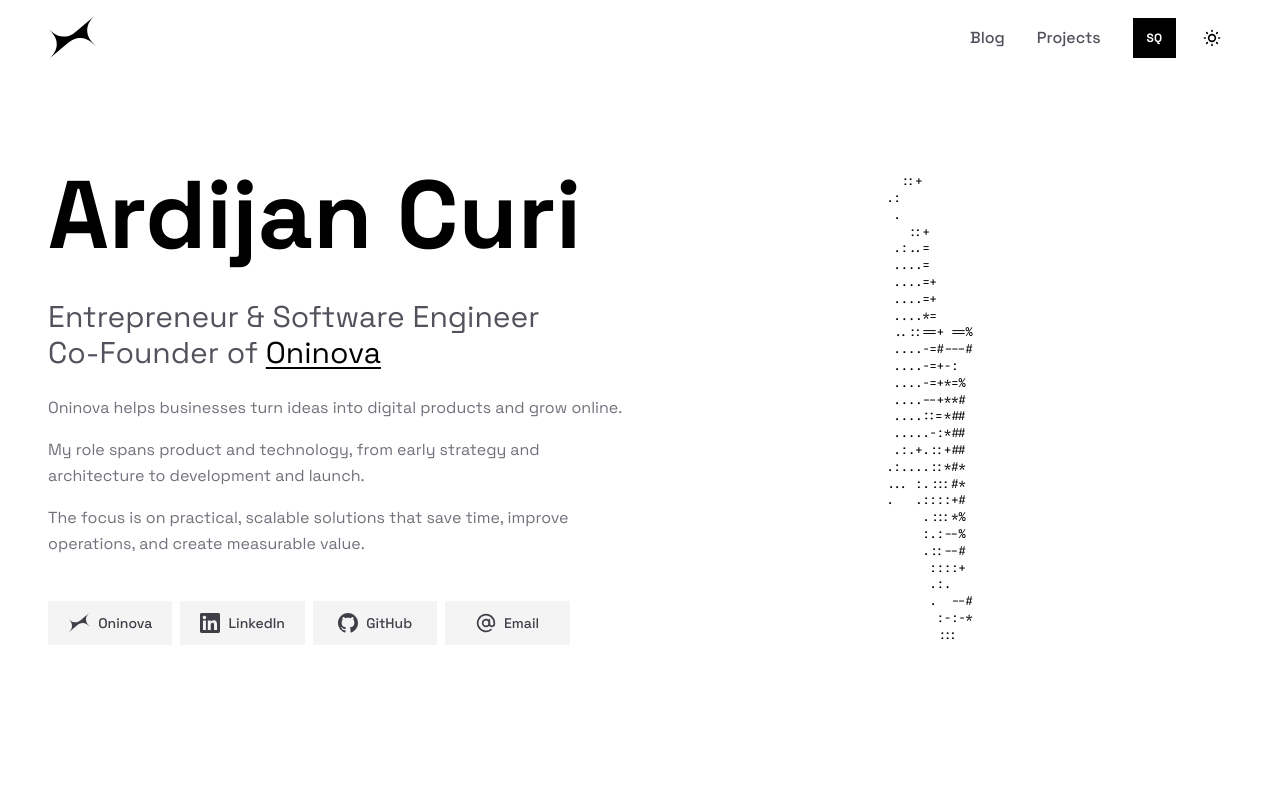
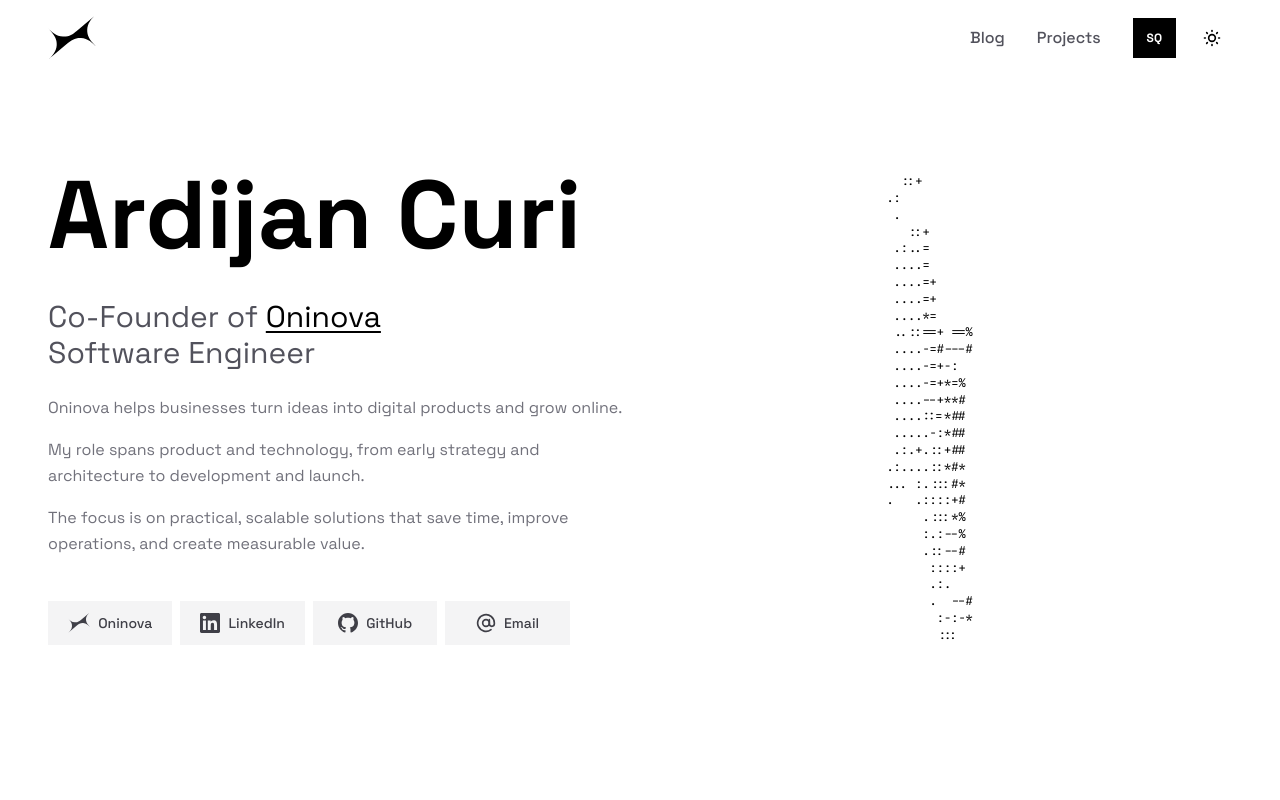
Before and after one commit to ardijancuri/dev-portfolio, a Next.js app: page / in a window 1280 px wide. Shown: the top 800 px of the page. Built offline with nearby package versions, Linux system fonts and the light colour scheme; no server answers; the database is empty.

Commit message:
Update homepage role and Oninova introduction

```diff
--- a/app/page.tsx
+++ b/app/page.tsx
@@ -59,7 +59,10 @@ export default async function Home() {
                 Ardijan Curi
               </h1>
               <p className="text-xl sm:text-2xl md:text-2xl lg:text-3xl text-zinc-600 dark:text-zinc-400">
-                {t.home.role} <br></br> {t.home.buildingAt} <a href="https://oninova.net" target="_blank" rel="noopener noreferrer" className="text-black dark:text-white hover:text-zinc-700 dark:hover:text-zinc-300 transition-colors underline decoration-2 underline-offset-4">Oninova</a>
+                {t.home.buildingAt}{" "}
+                <a href="https://oninova.net" target="_blank" rel="noopener noreferrer" className="text-black dark:text-white hover:text-zinc-700 dark:hover:text-zinc-300 transition-colors underline decoration-2 underline-offset-4">Oninova</a>
+                <br />
+                {t.home.role}
               </p>
               <div className="text-sm sm:text-base md:text-sm lg:text-base text-zinc-500 dark:text-zinc-500 leading-relaxed space-y-4">
                 {t.home.bio.map((paragraph) => (
--- a/lib/i18n.ts
+++ b/lib/i18n.ts
@@ -32,7 +32,7 @@ export const dictionaries = {
       toggle: "Toggle theme",
     },
     home: {
-      role: "Entrepreneur & Software Engineer",
+      role: "Software Engineer",
       buildingAt: "Co-Founder of",
       bio: [
         "Oninova helps businesses turn ideas into digital products and grow online.",
@@ -223,7 +223,7 @@ export const dictionaries = {
       toggle: "Ndrysho temën",
     },
     home: {
-      role: "Sipërmarrës & Inxhinier Softueri",
+      role: "Inxhinier Softueri",
       buildingAt: "Bashkëthemelues i",
       bio: [
         "Oninova ndihmon bizneset t'i kthejnë idetë në produkte digjitale dhe të rriten online.",
```
